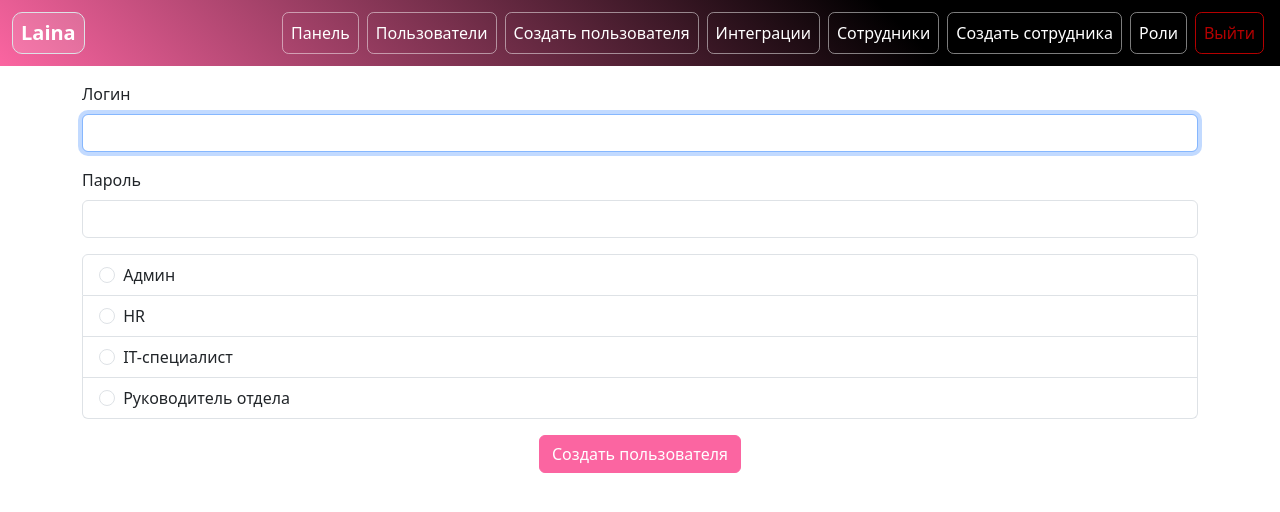
After one commit to Mara8647/web-trash, a Flask app: template templates/create_user.html in a window 1280 px wide. The commit adds this page. Shown: the top 512 px of the page. Run offline with Flask 3, Linux system fonts and the light colour scheme; the template is opened without the code that fills it, so the values that code supplies are empty; parts of the project's set-up code (start-up, migrations or seed data) failed here and were passed over.

Commit message:
Admin can now create users

```diff
--- a/main.py
+++ b/main.py
@@ -4,7 +4,7 @@ import transliterate
 import random
 import string
 from functools import wraps
-from py_scripts.db import init_db, add_employee, get_user, SessionLocal, User, Employee, Role, AuditLog
+from py_scripts.db import init_db, add_employee, add_user, get_user, SessionLocal, User, Employee, Role, AuditLog
 from py_scripts.integrations import run_demo_step, MODULE_TITLE, disable_employee
 from sqlalchemy import desc
 import os
@@ -63,7 +63,7 @@ def index():
 
         sess["user_id"] = user_id
 
-        if access == 'admin':
+        if access == 'admin' or access == "hr":
             with SessionLocal() as session:
                 total = session.query(Employee).count()
                 active = session.query(Employee).filter(Employee.status != "Уволен / отключен").count()
@@ -81,6 +81,7 @@ def index():
                     employees=employees,
                     logs=logs,
                     roles=roles,
+                    access=access
                 )
         else:
             return render_template('index_wrong.html')
@@ -115,6 +116,17 @@ def users():
     with SessionLocal() as session:
         users = session.query(User)
     return render_template('users.html', users=users)
+
+@app.route("/create_user", methods=['POST', 'GET'])
+@login_required
+def create_user():
+    if request.method == 'POST':
+        login = request.form.get("login")
+        password = request.form.get("password")
+        access = request.form.get("role_id")
+
+        add_user(login, password, access)
+    return render_template('create_user.html')
 
 @app.route("/integrations")
 @login_required
--- a/py_scripts/db.py
+++ b/py_scripts/db.py
@@ -255,6 +255,20 @@ def add_employee(full_name, login, department, position, manager, start_date, ne
 
             return role.name
 
+def add_user(login, password, access):
+    with SessionLocal() as session:
+        salt = bcrypt.gensalt(rounds=12)
+        hashed_password = bcrypt.hashpw(password.encode('utf-8'), salt)
+
+        new_user = User(
+            login=login,
+            password=hashed_password,
+            access=access
+        )
+
+        session.add(new_user)
+        session.commit()
+
 def get_user(login, password):
     with engine.connect() as conn:
         stmt = select(User).where(User.login == login)
--- a/templates/base.html
+++ b/templates/base.html
@@ -22,6 +22,9 @@
                         <a style="border: #ffffff7c solid 1px; border-radius: 5pt; color:#ffffff" class="nav-link" href="/users">Пользователи</a>
                     </li>
                     <li class="nav-item p-1">
+                        <a style="border: #ffffff7c solid 1px; border-radius: 5pt; color:#ffffff" class="nav-link" href="/create_user">Создать пользователя</a>
+                    </li>
+                    <li class="nav-item p-1">
                         <a style="border: #ffffff7c solid 1px; border-radius: 5pt; color:#ffffff" class="nav-link" href="/integrations">Интеграции</a>
                     </li>
                     <li class="nav-item p-1">
--- /dev/null
+++ b/templates/create_user.html
@@ -0,0 +1,83 @@
+{% extends "base.html" %}
+{% block title %}Создание сотрудника{% endblock %}
+{% block content %}
+<form method="POST" id="mainForm">
+    <div class="mb-3 mt-3 container">
+        <label class="form-label">Логин</label>
+        <input type="text" class="form-control" name="login" required autofocus>
+    </div>
+    <div class="mb-3 mt-3 container">
+        <label class="form-label">Пароль</label>
+        <input type="password" class="form-control" name="password" required autofocus>
+    </div>
+
+    <!-- Поле ролей -->
+    <div class="container">
+        <ul class="list-group list-group-light">
+            <li class="list-group-item">
+                <input class="form-check-input me-1" type="radio" name="role_id" value="admin">
+                Админ
+            </li>
+            <li class="list-group-item">
+                <input class="form-check-input me-1" type="radio" name="role_id" value="hr">
+                HR
+            </li>
+            <li class="list-group-item">
+                <input class="form-check-input me-1" type="radio" name="role_id" value="it">
+                IT-специалист
+            </li>
+            <li class="list-group-item">
+                <input class="form-check-input me-1" type="radio" name="role_id" value="manager">
+                Руководитель отдела
+            </li>
+        </ul>
+    </div>
+
+    <div class="text-center pt-3 pb-3">
+        <button type="submit" class="btn btn-primary" id="nextButton">Создать пользователя</button>
+    </div>
+</form>
+<script>
+    const textFields = ['login', 'password'];
+    const radioGroups = ['role_id'];
+
+    // Restore and save text fields
+    textFields.forEach(field => {
+        const el = document.querySelector(`[name="${field}"]`);
+        if (!el) return;
+
+        const saved = localStorage.getItem(`employee_form_${field}`);
+        if (saved) el.value = saved;
+
+        el.addEventListener('input', () => {
+            localStorage.setItem(`employee_form_${field}`, el.value);
+        });
+    });
+
+    // Restore and save radio groups
+    radioGroups.forEach(group => {
+        const radios = document.querySelectorAll(`[name="${group}"]`);
+        if (!radios.length) return;
+
+        const saved = localStorage.getItem(`employee_form_${group}`);
+        if (saved) {
+            radios.forEach(radio => {
+                if (radio.value === saved) radio.checked = true;
+            });
+        }
+
+        radios.forEach(radio => {
+            radio.addEventListener('change', () => {
+                localStorage.setItem(`employee_form_${group}`, radio.value);
+            });
+        });
+    });
+
+    // Clear all saved data on submit
+    document.getElementById('mainForm').addEventListener('submit', () => {
+        [...textFields, ...radioGroups].forEach(field => {
+            localStorage.removeItem(`employee_form_${field}`);
+        });
+    });
+</script>
+{% endblock %}
--- a/templates/dashboard.html
+++ b/templates/dashboard.html
@@ -48,6 +48,7 @@
             {% endfor %}
         </div>
     </div>
+    {% if access == 'admin' %}
     <div class="created-card">
         <div class="p-3"><h3>Журнал</h3></div>
         <hr>
@@ -63,5 +64,6 @@
             </div>
         </div>
     </div>
+    {% endif %}
 </div>
 {% endblock %}
--- a/templates/users.html
+++ b/templates/users.html
@@ -1,5 +1,5 @@
 {% extends 'base.html' %}
-{% block title %}Ползователи{% endblock %}
+{% block title %}Пользователи{% endblock %}
 {% block content %}
 <div class="p-2">
     <table class="table align-middle table-hover rounded">
```
